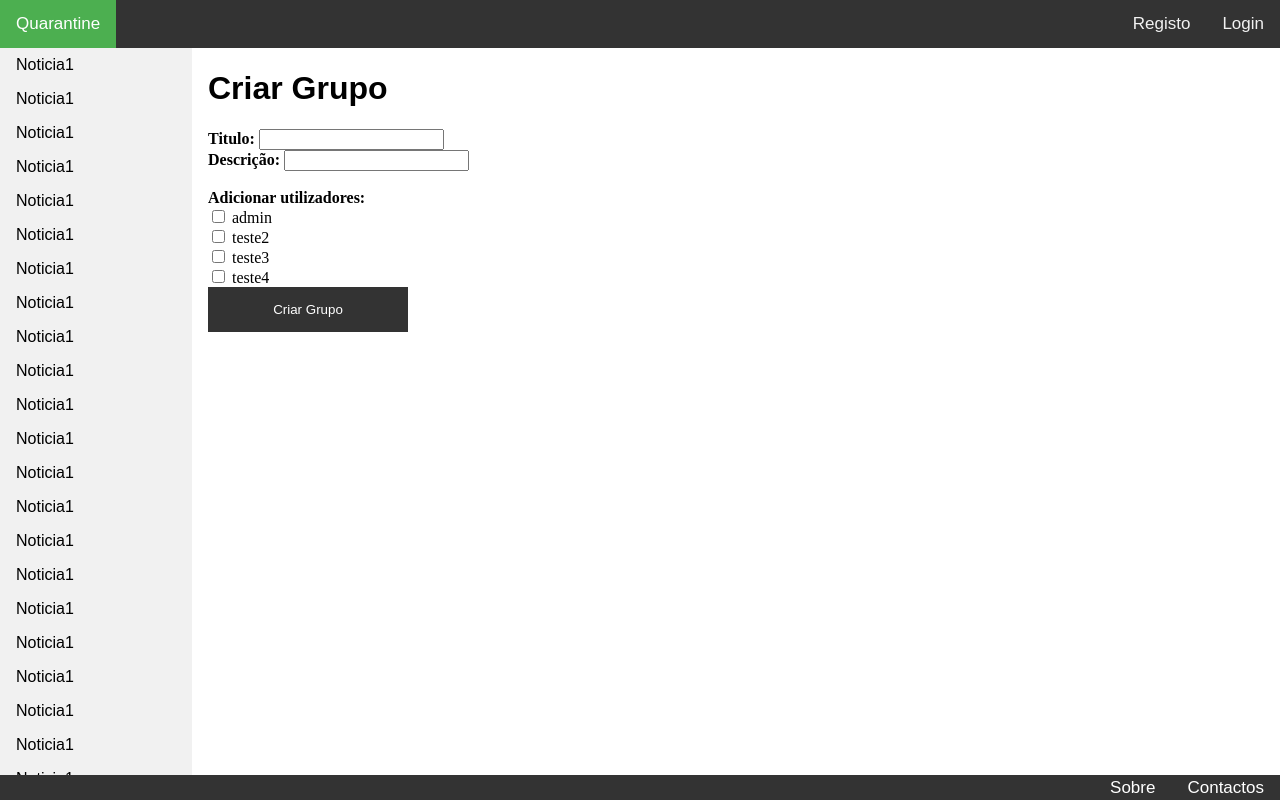
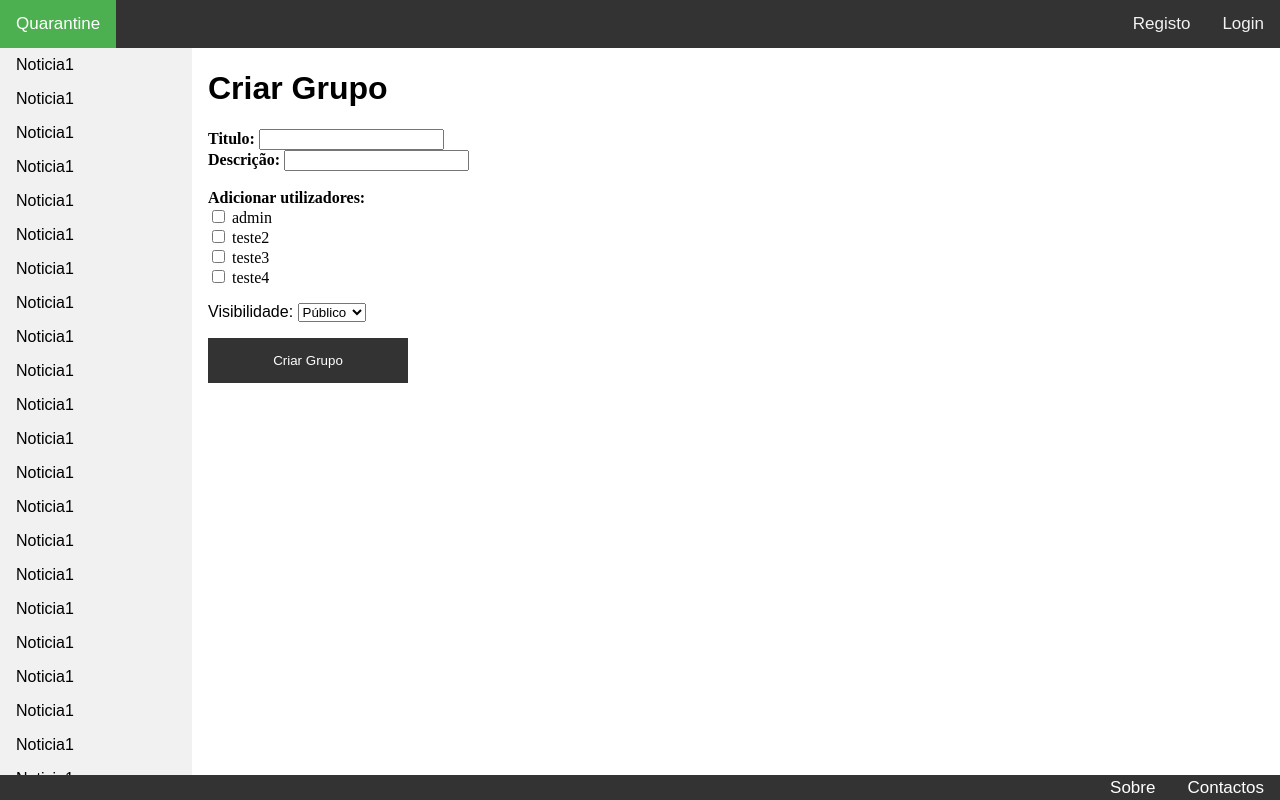
Before and after one commit to JoaoAlmeida-dev/quarantine, a Django app: page /quarantine/criargrupo/ in a window 1280 px wide. Run offline with Django 3.2, Linux system fonts and the light colour scheme; data comes from the database, SQL or seed files in the repository; both versions use the stored data as it was after the commit.

Commit message:
Grupos públicos e privados

```diff
--- a/quarantine/models.py
+++ b/quarantine/models.py
@@ -8,9 +8,10 @@ from account.models import Account
 
 
 class Grupo(models.Model):
-    titulo = models.CharField(max_length=1000)
+    titulo = models.CharField(max_length=1000, unique=True)
     descrição = models.CharField(max_length=10000)
     membros = models.ManyToManyField(Account, through='MembroGrupo')
+    publico = models.BooleanField(default=True)
 
     def __str__(self):
         return self.titulo
--- a/quarantine/templates/quarantine/criargrupo.html
+++ b/quarantine/templates/quarantine/criargrupo.html
@@ -20,6 +20,13 @@
                 <label for="user{{ forloop.counter }}"> {{ user.username }}</label>
                 <br />
             {% endfor %}
+            <p>
+                <label for="visibilidade">Visibilidade:</label>
+                <select id="visibilidade" name="visibilidade">
+                    <option value="publico">Público</option>
+                    <option value="privado">Privado</option>
+                </select>
+            </p>
             <input class="submit" type="submit" value="Criar Grupo">
         </form>
 {% endblock content %}
--- a/quarantine/templates/quarantine/menu.html
+++ b/quarantine/templates/quarantine/menu.html
@@ -27,7 +27,7 @@
                     {% endfor %}
                 </div>
                 {% else %}
-                   <p>Nao participa em nenhum grupo.</p>
+                   <p>Nao participa em nenhum grupo, mas pode aceder aos seguintes grupos públicos:</p>
                {% endif %}
             <form action= "{% url 'criargrupo' %}" method="get">
                 <input class="submit" type="submit" value="Criar Grupo">
--- a/quarantine/urls.py
+++ b/quarantine/urls.py
@@ -43,6 +43,7 @@ urlpatterns = [
 
     # url(r'^grupo_(?P<grupo_id>[0-9]+)/removermembrospage/$', views.removermembrospage, name='removermembrospage'),
     url(r'^grupo_(?P<grupo_id>[0-9]+)/removermembros/$', views.removermembros, name='removermembros'),
+    url(r'^grupo_(?P<grupo_id>[0-9]+)/sairgrupo/$', views.sairgrupo, name='sairgrupo'),
 
     # ----------------------------------------------------------------------Publicação
 
--- a/quarantine/views.py
+++ b/quarantine/views.py
@@ -48,7 +48,12 @@ def menu(request):
 
 def criargrupo(request):
     if request.POST:
-        g = Grupo(titulo=request.POST['titulo'], descrição=request.POST['desc'])
+        visibilidade = request.POST['visibilidade']
+        if visibilidade == 'publico':
+            g = Grupo(titulo=request.POST['titulo'], descrição=request.POST['desc'],publico=True)
+        if visibilidade == 'privado':
+            g = Grupo(titulo=request.POST['titulo'], descrição=request.POST['desc'],publico=False)
+
         g.save()
 
         mg = MembroGrupo(Account=request.user, grupo=g, is_admin=True)
@@ -86,7 +91,11 @@ def grupo_view(request, grupo_id):
     try:
         membro = MembroGrupo.objects.get(grupo_id=grupo_id, Account_id=request.user.id)
     except:
-        # membro.DoesNotExist:
+        #
+        if grupo.publico:
+            membrosgrupo = MembroGrupo.objects.filter(grupo_id=grupo_id)
+            return render(request, 'quarantine/grupo.html',
+                          {'grupo': grupo, 'membrosgrupo': membrosgrupo, 'isadmin': membro.is_admin})
         return HttpResponseRedirect(reverse('menu'))
     else:
         membrosgrupo = MembroGrupo.objects.filter(grupo_id=grupo_id)
@@ -188,6 +197,14 @@ def removermembros(request, grupo_id):
         return render(request, 'quarantine/removermembros.html', {'grupo': grupo, 'users': users,
                                                                       # 'next': url
                                                                       })
+
+def sairgrupo(request, grupo_id):
+    grupo = get_object_or_404(Grupo, pk=grupo_id)
+    user = request.user
+    grupo.membros.remove(user)
+
+    return HttpResponseRedirect(reverse('menu'))
+
 # ----------------------------------------------------------------------
 
 
```
Also changed, not shown: quarantine/templates/quarantine/grupo.html (+6 -1 lines), db.sqlite3.
